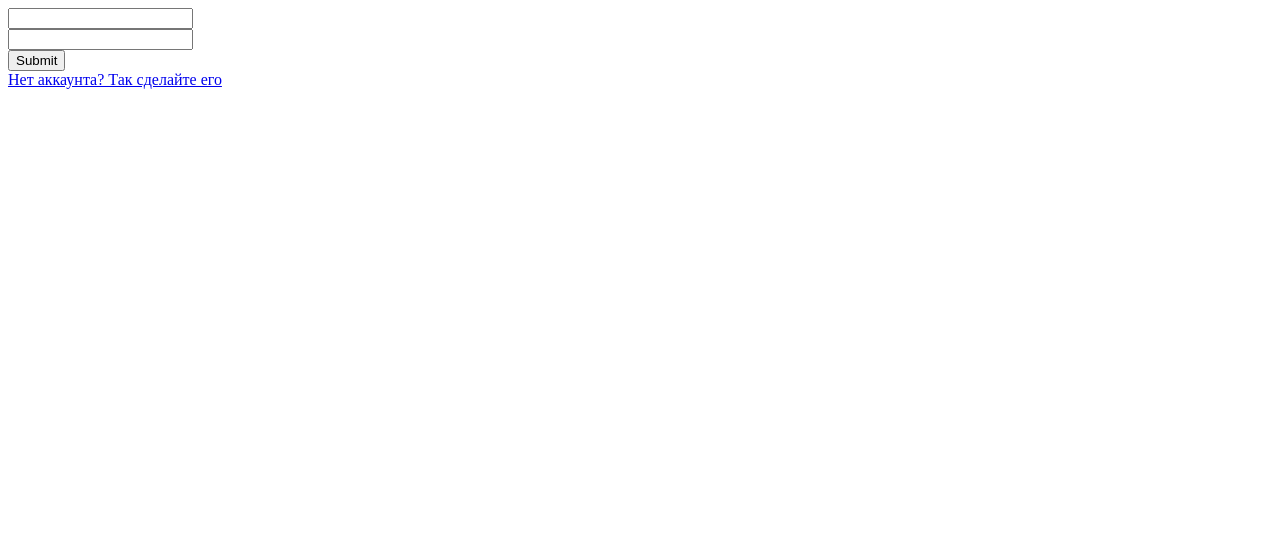
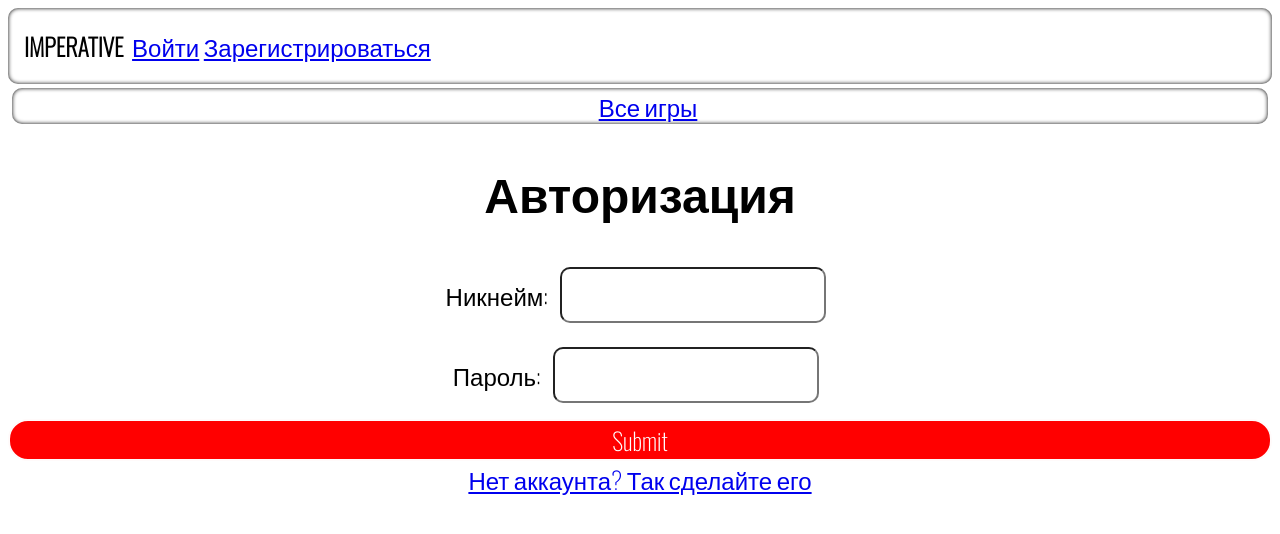
Before and after one commit to kolza2008/gamestory, a Flask app: template templates/login.html in a window 1280 px wide. Shown: the top 534 px of the page. Run offline with Flask 2, Linux system fonts and the light colour scheme; the template is opened without the code that fills it, so the values that code supplies are empty.

Commit message:
Redesign

```diff
--- /dev/null
+++ b/static/form.css
@@ -0,0 +1,18 @@
+.input{
+    margin: 8px;
+}
+
+input:not([type=submit]){
+    margin: 8px;
+    padding: 8px;
+    border-radius: 10px;
+}
+
+input[type=submit], .submit{
+    background-color: red;
+    border: 2px solid;
+    border-color: snow;
+    color: white;
+    border-radius: 20px;
+    width: 100%;
+}
--- /dev/null
+++ b/static/other.css
@@ -0,0 +1,3 @@
+.center{
+    text-align: center;
+}
--- /dev/null
+++ b/static/text.css
@@ -0,0 +1,10 @@
+@import url('https://fonts.googleapis.com/css2?family=Oswald:wght@200&display=swap');
+
+*{
+    font-family: 'Oswald', sans-serif;
+    font-size: 24px;
+}
+
+h1{
+    font-size: 48px;
+}
--- a/templates/base.html
+++ b/templates/base.html
@@ -3,8 +3,56 @@
     <title>{% block title%} {% endblock %}</title>
     {% block head %}
     {% endblock %}
+    <link rel="stylesheet" href='/static/form.css'>
+    <link rel="stylesheet" href='/static/text.css'>
+    <link rel="stylesheet" href='/static/other.css'>
+    <style>
+        .recomendations{
+            text-align: center;
+            border-color: black;
+            border-width: 2px;
+            border-radius: 10px;
+            box-shadow: inset 0 0 4px;
+            padding-left:16px;
+            margin: 4px;
+        }
+        .hrefs{
+           display: inline-block;
+           margin: 4px;
+        }
+        .headers{
+            border-color: black;
+            border-width: 2px;
+            border-radius: 10px;
+            box-shadow: inset 0 0 4px;
+            padding-left:16px;
+        }
+    </style>
 </head>
 <body>
+    <header>
+        <div class='headers'>
+            <h2 style='display: inline-block;'>IMPERATIVE</h2>
+            <div class='hrefs'>
+                {% if cu.is_authenticated %}
+                <a href='/profile/{{cu.id}}' style='display:inline-block;'>Ваш профиль</a>
+                {% else %}
+                <a href="/login" style='display:inline-block;'>Войти</a>
+                <a href="/register" style='display:inline-block;'>Зарегистрироваться</a>
+                {% endif %}
+                {% if cu.role == 1%}
+                <a href='/admin' style='display:inline-block;'>Админка</a>
+                {% endif %}
+            </div>
+        </div>
+        <div class='recomendations'>
+            <a href='/' style='display:inline-block;'>Все игры</a>
+            <!--<form method='get' action='/search' style='display:inline-block;'>
+                <input type="search" name='value' style='display:inline-block;'>
+                <input type="submit" style='display:inline-block;'>
+            </form>-->
+        </div>
+    </header>
     {% block content %}
     {% endblock %}
 </body>
--- a/templates/login.html
+++ b/templates/login.html
@@ -1,13 +1,20 @@
 {% extends "base.html"%}
 {% block title %}Авторизация{% endblock %}
 {% block content %}
-    <form method="post">
+    <form method="post" class='center'>
+        <h1>Авторизация</h1>
         {% for msg in get_flashed_messages() %}
         <div class="flash" style='color: red'>{{msg}}</div>
         {% endfor %}
-        <input type='text' name='name'></br>
-        <input type='password' name='pass'></br>
+        <div class='input'>
+            <label>Никнейм: </label>
+            <input type='text' name='name'>
+        </div>
+        <div class='input'>
+            <label>Пароль: </label>
+            <input type='password' name='pass'>
+        </div>
         <input type='submit'>
+        <a href='/register'>Нет аккаунта? Так сделайте его</a>
     </form>
-    <a href='/register'>Нет аккаунта? Так сделайте его</a>
 {% endblock %}
```
Also changed, not shown: templates/game.html (+22 -4 lines), templates/new_game.html (+18 -7 lines), templates/register.html (+10 -3 lines).
